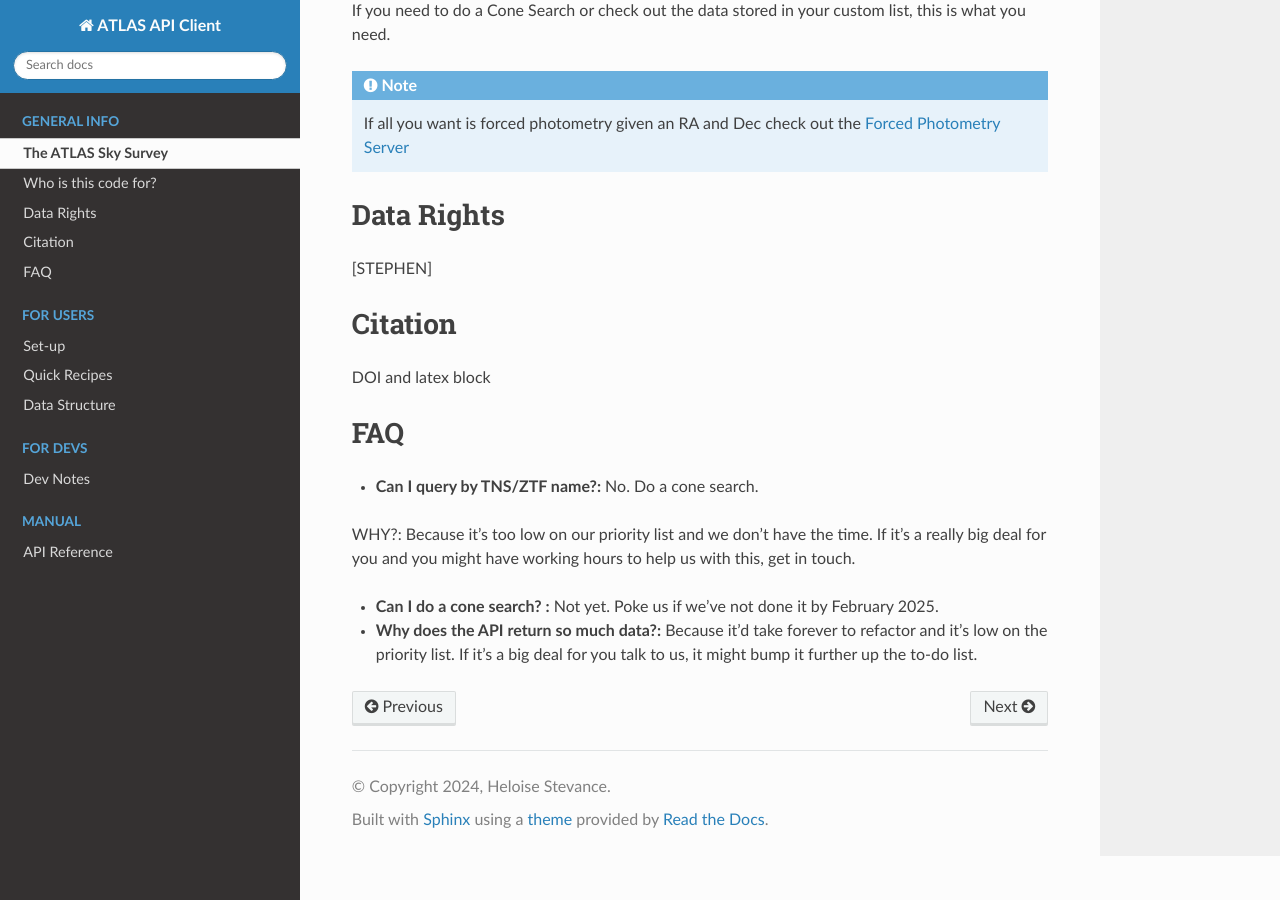
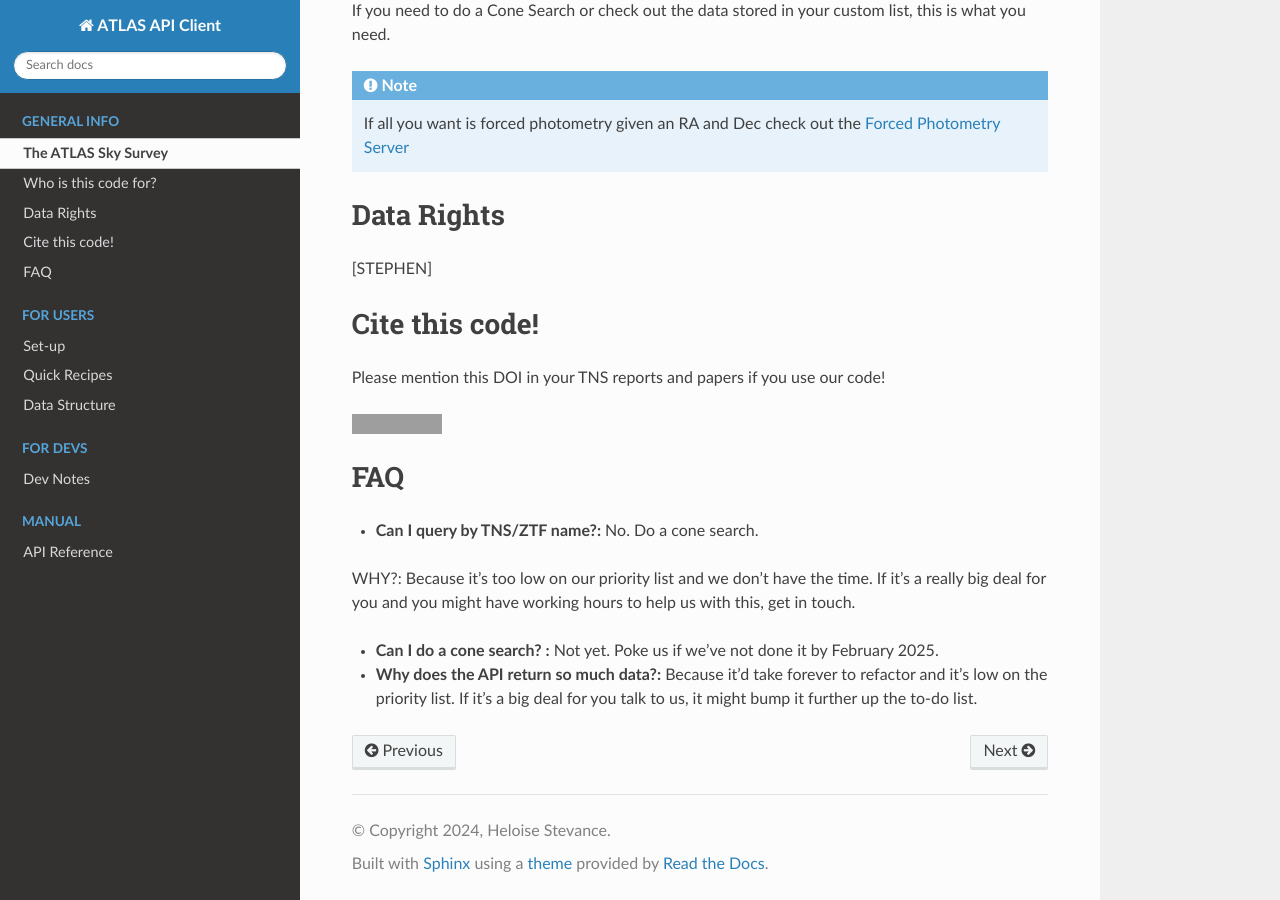
Before and after one commit to HeloiseS/atlasapiclient, a Sphinx documentation site: the page built from docs/source/about.rst, in a window 1280 px wide and 900 px high, scrolled down 534 px. Built offline with Sphinx 7.4.7 and the Read the Docs theme 3.1.0, drawn with Linux system fonts in a browser that asks for light colours; grey boxes are pictures that could not be loaded.

Commit message:
added DOI

```diff
--- a/docs/source/about.rst
+++ b/docs/source/about.rst
@@ -33,9 +33,13 @@
 ------------
 [STEPHEN]
 
-Citation
-----------
-DOI and latex block
+Cite this code!
+-----------------
+Please mention this DOI in your TNS reports and papers if you use
+our code!
+
+.. image:: https://zenodo.org/badge/804295497.svg
+  :target: https://doi.org/10.5281/zenodo.14331062
 
 
 FAQ
--- a/docs/source/index.rst
+++ b/docs/source/index.rst
@@ -5,6 +5,9 @@
 
 ATLAS API Client documentation
 =================================
+
+.. image:: https://zenodo.org/badge/804295497.svg
+  :target: https://doi.org/10.5281/zenodo.14331062
 
 This is the documentation for the ATLAS API Client package. This provides a
 convenient way to interact with the ATLAS Transient Server REST-API via Python.
```
Also changed, not shown: README.md (+1 -0 lines).
